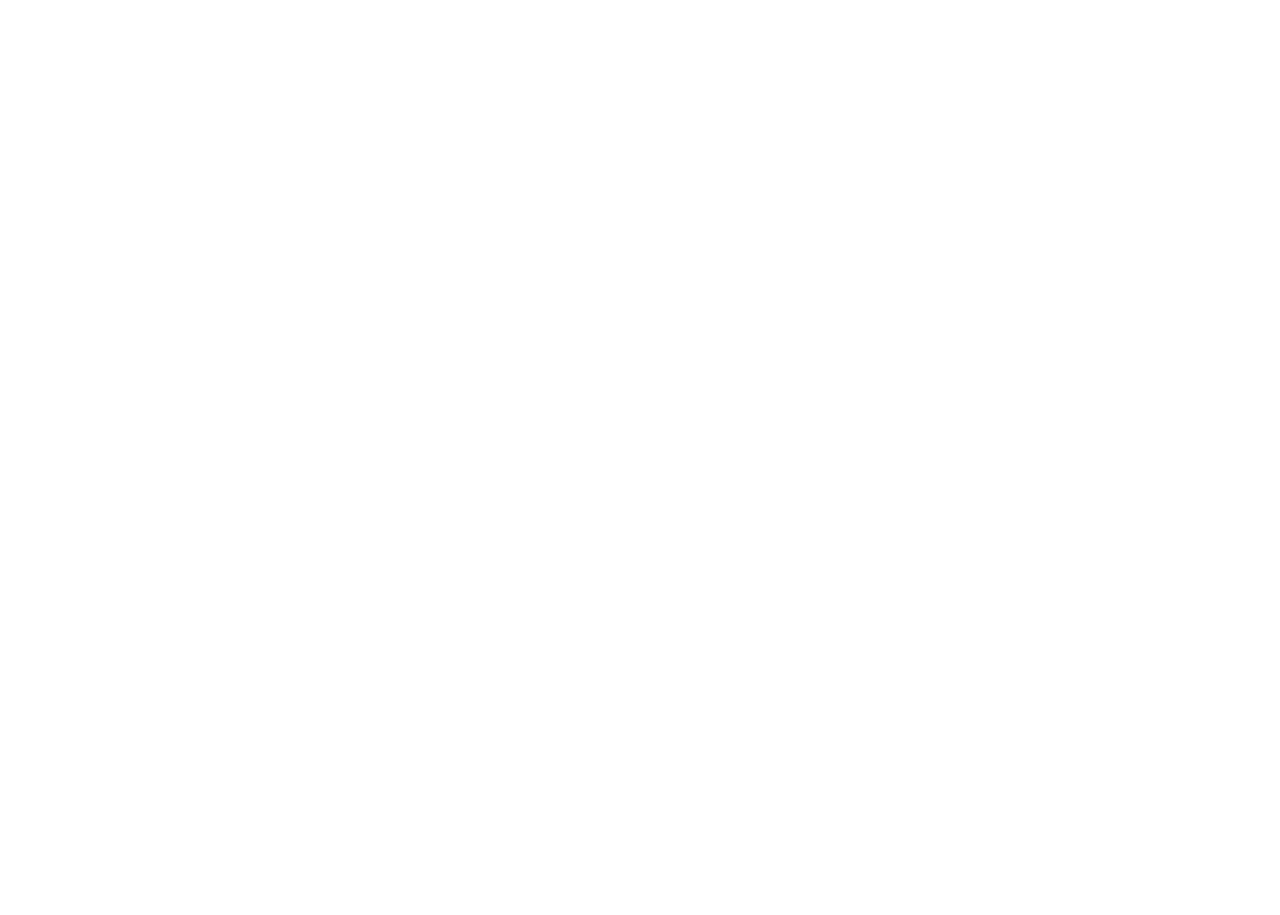
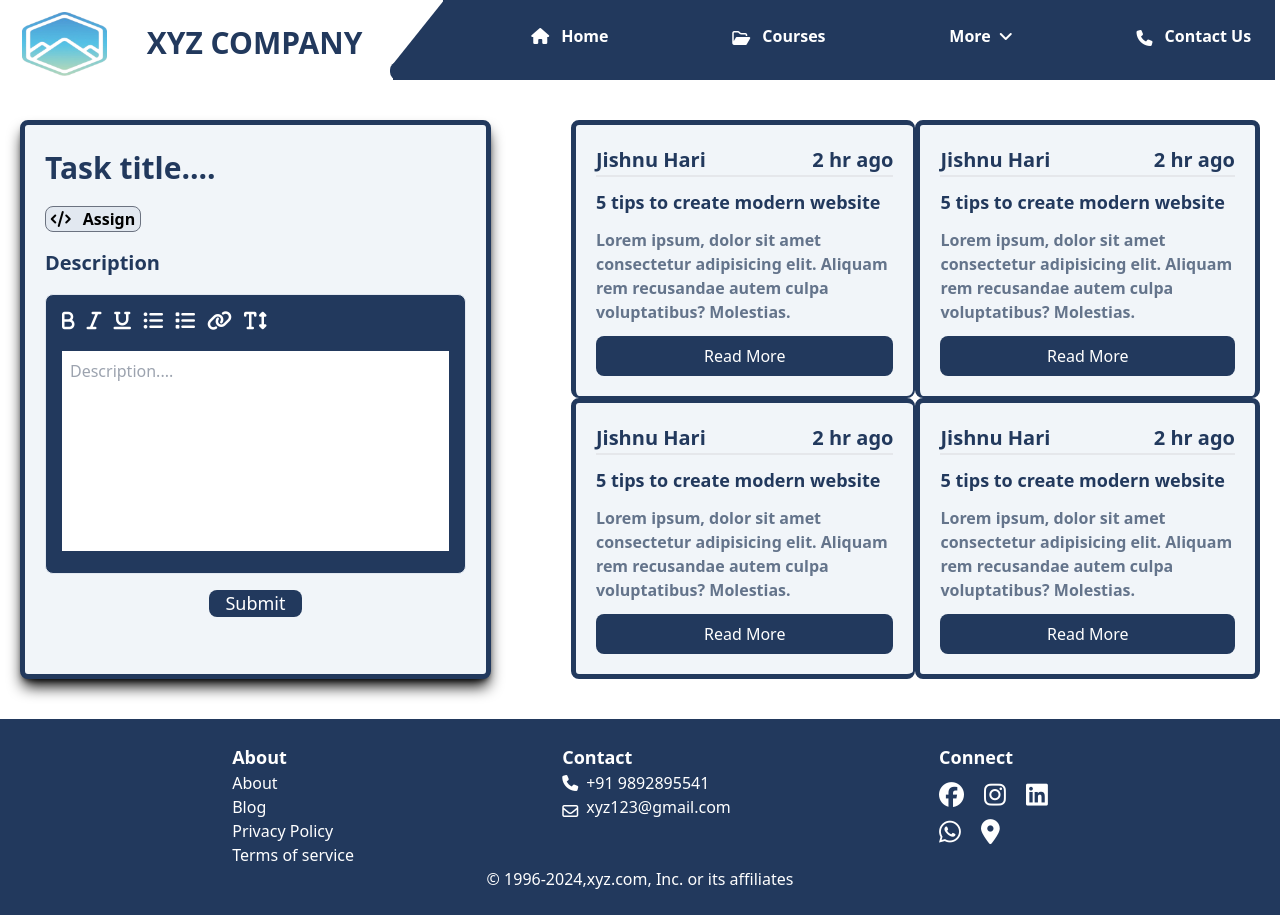
Before and after one commit to harshu1705/React-Team-Internship-project, a React (Create React App) app: page /UpdateBlog in a window 1280 px wide. Before the commit this address had no page. Before the commit the page ends 800 px from the top, so only its background shows below. Built offline with nearby package versions, Linux system fonts and the light colour scheme.

Commit message:
Add Blogs

```diff
--- a/src/App.js
+++ b/src/App.js
@@ -14,6 +14,7 @@
 import Login from './Pages/Login'
 import Redirect from './Pages/Redirest'
 import EnterBlog from './Pages/EnterBlog';
+import UpdateBlog from './Pages/UpdateBlog';
 
 function App() {
 
@@ -33,6 +34,7 @@
 
          <Route path="/Redirect" element={<Redirect/>}/>
          <Route path="/EnterBlog" element={<EnterBlog/>}/>
+         <Route path="/UpdateBlog" element={<UpdateBlog/>}/>
       </Routes>
     </Router>
   );
--- a/src/Components/HomePage/Navbar.jsx
+++ b/src/Components/HomePage/Navbar.jsx
@@ -39,7 +39,7 @@
     navigate('/courses')
   }
   function blogDetails(){
-    navigate('/EnterBlog')
+    navigate('/UpdateBlog')
   }
 
   const scrollToContactUs=()=>{
@@ -54,6 +54,7 @@
       <div className='flex w-[30%] justify-center gap-10 p-3'>
       <div className='flex h-16 '>
       <img src={Logo} alt='xyz '  />
+
       </div>
         <p className='text-[30px] pt-2 font-bold text-dark-blue '>XYZ COMPANY</p>
       </div>
--- a/src/Pages/Blog.jsx
+++ b/src/Pages/Blog.jsx
@@ -3,10 +3,15 @@
 import Navbar from '../Components/HomePage/Navbar';
 import Footer from '../Components/HomePage/Footer';
 import event2 from '../assets/event2.jpg';
+import { useNavigate } from 'react-router-dom';
 
 function Blog() {
   const [blogs, setBlogs] = useState([]);
+  const navigate=useNavigate();
 
+  function moveToUpdateBlog(){
+    navigate('/EnterBlog')
+  }
 
   useEffect(() => {
     const fetchBlogs = async () => {
@@ -51,7 +56,7 @@
             </div>
             <div className="flex flex-col ml-5">
             <div className='flex gap-5 justify-end text-white'>
-            <i class="fa-solid fa-pen" >
+            <i class="fa-solid fa-pen cursor-pointer" onClick={moveToUpdateBlog}>
             </i>
             <i class="fa-solid fa-trash cursor-pointer"  onClick={() => deleteBlogId(blog._id)} ></i>
           </div>
--- a/src/Pages/EnterBlog.jsx
+++ b/src/Pages/EnterBlog.jsx
@@ -4,45 +4,20 @@
 import Navbar from '../Components/HomePage/Navbar';
 import Footer from '../Components/HomePage/Footer'
 function EnterBlog() {
-    const [formData, setFormData] = useState({
-        title: '',
-        description: '',
-    });
 
-    const handleChange = (event) => {
-        const { name, value } = event.target;
-        setFormData({
-            ...formData,
-            [name]: value,
-        });
-    };
-const navigate=useNavigate();
-    const handleSubmit = async (event) => {
-        event.preventDefault();
-        //used to stop default reloading
-        try {
-            const response = await axios.post('http://localhost:3000/api/v1/users/blog', formData);
-            console.log('Blog info:', response.data);
-            alert('Blog details added')
-            navigate('/Blog')
-        } catch (error) {
-            console.error('Error logging user:', error);
-        }
-    };
 
     return (
        <div className='flex flex-col gap-5'>
             <Navbar/>
             <div className='flex flex-col w-full gap-5 mt-5'>
-            <p className='flex justify-center font-bold text-[25px] text-dark-blue'>INFORMATION OF BLOGS</p>
+            <p className='flex justify-center font-bold text-[25px] text-dark-blue'>UPDATE BLOGS</p>
             <div className='flex flex-col justify-center'>
                 <p className='flex mx-16 font-bold'>Title</p>
                 <input
                     className='border-black border-2 p-5 mx-16 bg-slate-200 rounded-lg'
                     placeholder='TITLE'
-                    name='title' // Add name attribute
-                    value={formData.title}
-                    onChange={handleChange}
+                    name='title'
+
                 />
             </div>
             <div className='flex flex-col justify-center'>
@@ -50,15 +25,14 @@
                 <input
                     className='border-black border-2 p-8 mx-16 bg-slate-200 rounded-lg'
                     placeholder='DESCRIPTION'
-                    name='description' // Add name attribute
-                    value={formData.description}
-                    onChange={handleChange}
+                    name='description'
+
                 />
             </div>
             <div className='flex justify-center'>
                 <button
                     className='bg-dark-blue px-16 py-4 text-white rounded-lg'
-                    onClick={handleSubmit}
+
                 >
                     Submit
                 </button>
--- /dev/null
+++ b/src/Pages/UpdateBlog.jsx
@@ -0,0 +1,139 @@
+import React, { useState } from "react";
+import Navbar from "../Components/HomePage/Navbar";
+import Footer from "../Components/HomePage/Footer";
+import axios from "axios";
+import { useNavigate } from "react-router-dom";
+
+function UpdateBlog() {
+  const [formData, setFormData] = useState({
+    title: "",
+    description: "",
+  });
+
+  const handleChange = (event) => {
+    const { name, value } = event.target;
+    setFormData({
+      ...formData,
+      [name]: value,
+    });
+  };
+
+  const navigate = useNavigate();
+
+  const handleSubmit = async (event) => {
+    event.preventDefault();
+    try {
+      const response = await axios.post(
+        "http://localhost:3000/api/v1/users/blog",
+        formData
+      );
+      console.log("Blog info:", response.data);
+      alert("Blog details added");
+      navigate("/Blog");
+    } catch (error) {
+      console.error("Error logging user:", error);
+    }
+  };
+
+  return (
+    <div className="flex flex-col gap-5">
+      <Navbar />
+      <div className="flex justify-evenly w-full gap-10">
+        <div className="flex p-5 w-full rounded-lg shadow-lg shadow-black border-dark-blue border-[5px] m-5 bg-slate-100">
+          <div className="flex flex-col gap-4 w-full">
+            <input
+              placeholder="Task title...."
+              name="title"
+              value={formData.title}
+              onChange={handleChange}
+              className="w-full border-none border-collapse border-white focus:outline-none text-[30px] bg-slate-100 font-bold placeholder:text-dark-blue placeholder:bg-slate-100"
+            />
+            <div className="flex gap-3 border border-gray-500 w-24 justify-center rounded-lg bg-slate-200">
+              <i className="fa-solid fa-code mt-1"></i>
+              <p className="font-bold">Assign</p>
+            </div>
+            <p className="font-bold text-[20px] font-bold text-dark-blue text-dark-blue">Description</p>
+            <div className="flex border border-slate-200 p-4 flex-col gap-5 rounded-lg bg-dark-blue w-full">
+              <div className="flex gap-3 text-[20px] font-bold text-dark-blue text-white">
+                <i className="fa-solid fa-b"></i>
+                <i className="fa-solid fa-italic"></i>
+                <i className="fa-solid fa-underline"></i>
+                <i className="fa-solid fa-list-ul"></i>
+                <i className="fa-solid fa-list"></i>
+                <i className="fa-solid fa-link"></i>
+                <i className="fa-solid fa-text-height"></i>
+              </div>
+              <div>
+                <textarea
+                  type="text"
+                  name="description"
+                  value={formData.description}
+                  onChange={handleChange}
+                  placeholder="Description...."
+                  className="focus:outline-none border-none w-full h-auto pb-36 resize-none p-2"
+                />
+              </div>
+            </div>
+            <div className="flex justify-center">
+              <button
+                className="bg-dark-blue text-white px-4 rounded-lg text-[18px]"
+                onClick={handleSubmit}
+              >
+                Submit
+              </button>
+            </div>
+          </div>
+        </div>
+        <div className="grid grid-cols-2 m-5">
+          <div className="flex flex-col gap-3 p-5 border-[5px] border-r-2 border-b-2  border-dark-blue rounded-lg bg-slate-100">
+            <div className="flex justify-between border-b-2">
+              <p className="text-[20px] font-bold text-dark-blue">Jishnu Hari</p>
+              <p className="text-[20px] font-bold text-dark-blue">2 hr ago</p>
+            </div>
+            <p className="font-bold text-[18px] text-dark-blue">5 tips to create modern website</p>
+            <p className="font-bold text-slate-500">
+              Lorem ipsum, dolor sit amet consectetur adipisicing elit. Aliquam rem recusandae autem culpa voluptatibus? Molestias.
+            </p>
+            <button className="bg-dark-blue w-full text-white rounded-lg p-2">Read More</button>
+          </div>
+          <div className="flex flex-col gap-3 p-5 border-[5px] border-b-2  border-dark-blue rounded-lg bg-slate-100">
+            <div className="flex justify-between border-b-2">
+              <p className="text-[20px] font-bold text-dark-blue">Jishnu Hari</p>
+              <p className="text-[20px] font-bold text-dark-blue">2 hr ago</p>
+            </div>
+            <p className="font-bold text-[18px] text-dark-blue">5 tips to create modern website</p>
+            <p className="font-bold text-slate-500">
+              Lorem ipsum, dolor sit amet consectetur adipisicing elit. Aliquam rem recusandae autem culpa voluptatibus? Molestias.
+            </p>
+            <button className="bg-dark-blue w-full text-white rounded-lg p-2">Read More</button>
+          </div>
+          <div className="flex flex-col gap-3 p-5 border-[5px] border-r-2   border-dark-blue rounded-lg bg-slate-100">
+            <div className="flex justify-between border-b-2">
+              <p className="text-[20px] font-bold text-dark-blue">Jishnu Hari</p>
+              <p className="text-[20px] font-bold text-dark-blue">2 hr ago</p>
+            </div>
+            <p className="font-bold text-[18px] text-dark-blue">5 tips to create modern website</p>
+            <p className="font-bold text-slate-500">
+              Lorem ipsum, dolor sit amet consectetur adipisicing elit. Aliquam rem recusandae autem culpa voluptatibus? Molestias.
+            </p>
+            <button className="bg-dark-blue w-full text-white rounded-lg p-2">Read More</button>
+          </div>
+          <div className="flex flex-col gap-3 p-5 border-[5px]   border-dark-blue rounded-lg bg-slate-100">
+            <div className="flex justify-between border-b-2">
+              <p className="text-[20px] font-bold text-dark-blue">Jishnu Hari</p>
+              <p className="text-[20px] font-bold text-dark-blue">2 hr ago</p>
+            </div>
+            <p className="font-bold text-[18px] text-dark-blue">5 tips to create modern website</p>
+            <p className="font-bold text-slate-500">
+              Lorem ipsum, dolor sit amet consectetur adipisicing elit. Aliquam rem recusandae autem culpa voluptatibus? Molestias.
+            </p>
+            <button className="bg-dark-blue w-full text-white rounded-lg p-2">Read More</button>
+          </div>
+        </div>
+      </div>
+      <Footer />
+    </div>
+  );
+}
+
+export default UpdateBlog;
```
